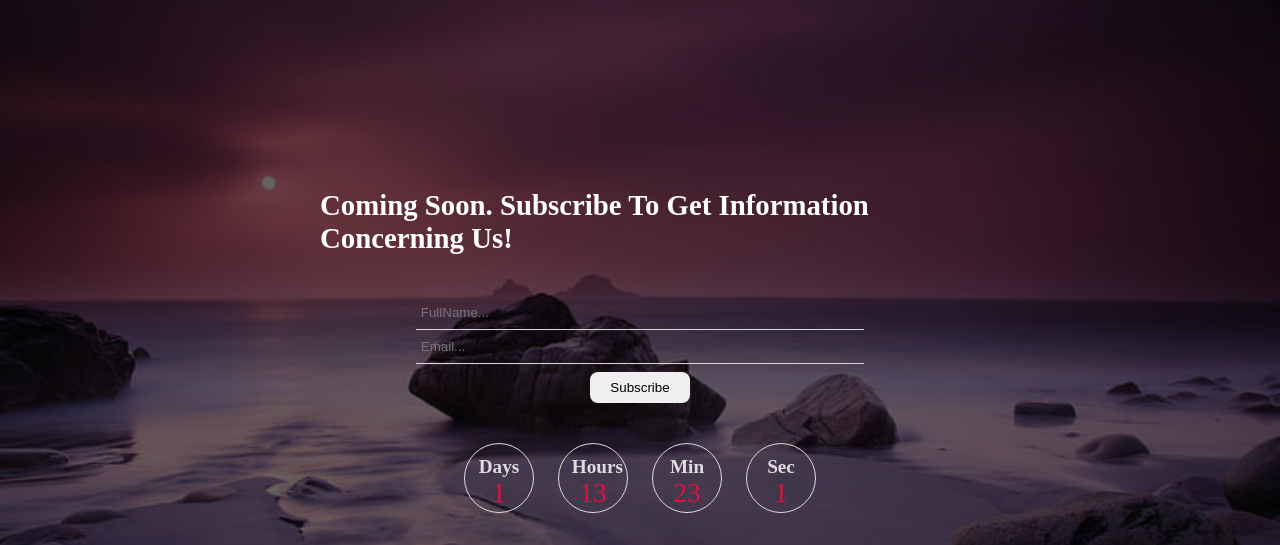
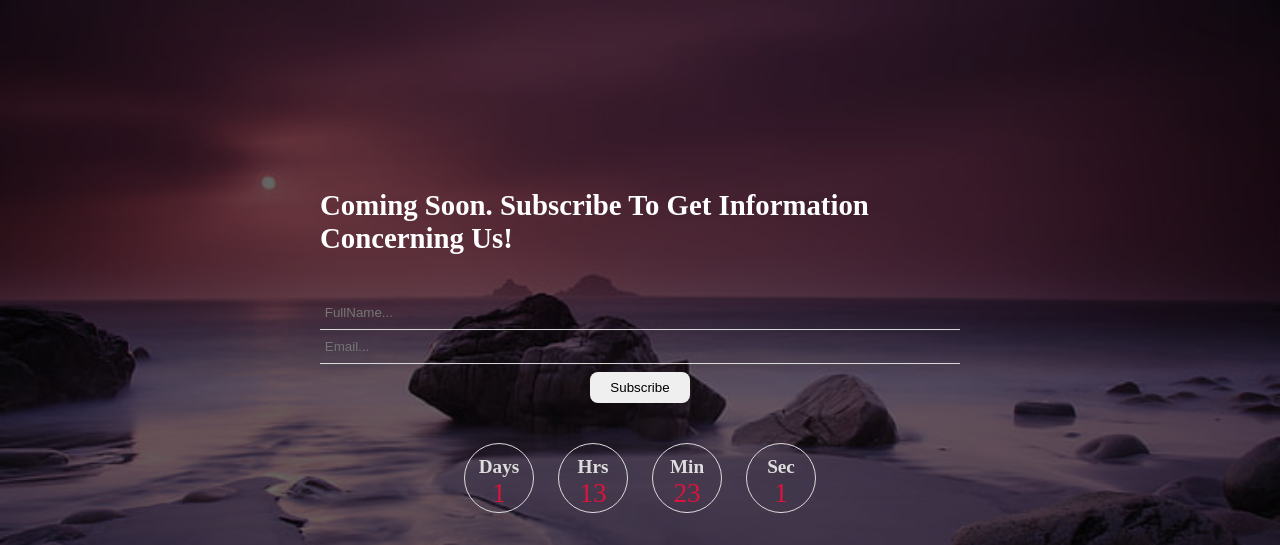
Before and after one commit to LIBERTY-D/coming-soon, a plain HTML site: page index.html in a window 1280 px wide. Shown: the top 545 px of the page. Drawn offline with Linux system fonts and the light colour scheme.

Commit message:
minor changes

```diff
--- a/index.css
+++ b/index.css
@@ -82,7 +82,7 @@ body {
 }
 input {
   padding: 0.3rem;
-  width: 70%;
+  width: 100%;
   margin: 0.3rem 0;
   outline: none;
   border: none;
@@ -90,7 +90,7 @@ input {
   color: wheat;
 }
 .margin-line {
-  max-width: 70%;
+  max-width: 100%;
   margin: auto;
   height: 0.1px;
   position: relative;
--- a/index.html
+++ b/index.html
@@ -45,7 +45,7 @@
             <p>20</p>
           </div>
           <div class="time hours">
-            <h3>hours</h3>
+            <h3>hrs</h3>
             <p>20</p>
           </div>
           <div class="time minutes">
```
